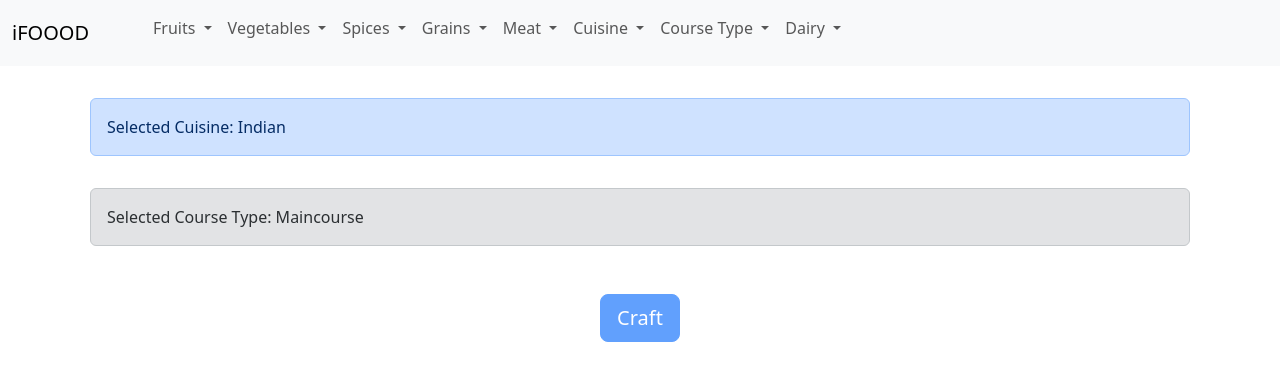
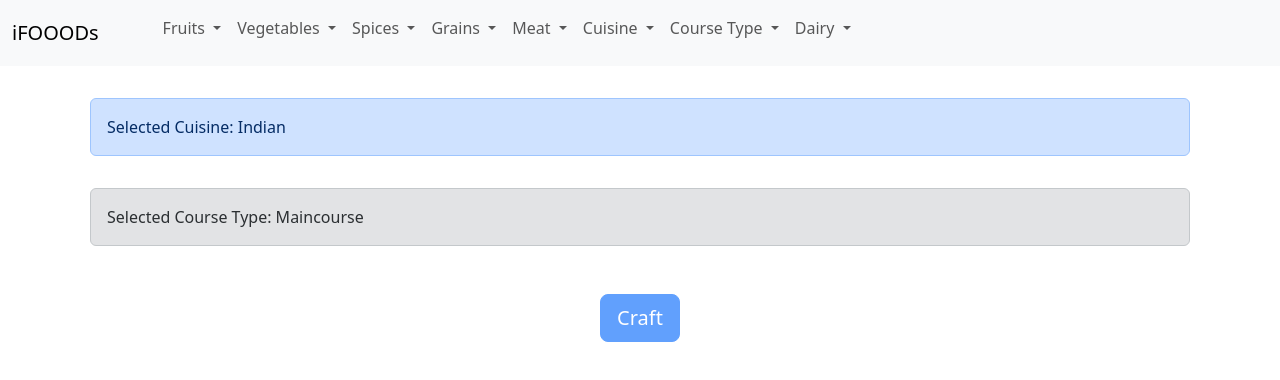
Before and after one commit to srikarch123/Recipe-Generator-AI, an Angular app: page / in a window 1280 px wide. Shown: the top 380 px of the page. Built offline with nearby package versions, Linux system fonts and the light colour scheme.

Commit message:
Testing CI/CD

```diff
--- a/src/app/app.component.html
+++ b/src/app/app.component.html
@@ -2,7 +2,7 @@
   <div class="container-fluid d-flex justify-content-between">
     <a class="navbar-brand" href="#">
       <!-- <img src="../assets/images/logo.png" alt="Logo" width="30" height="24" class="d-inline-block align-text-top"> -->
-      iFOOOD
+      iFOOODs
     </a>
     <button class="navbar-toggler" type="button" data-bs-toggle="collapse" data-bs-target="#navbarSupportedContent"
       aria-controls="navbarSupportedContent" aria-expanded="false" aria-label="Toggle navigation">
```
